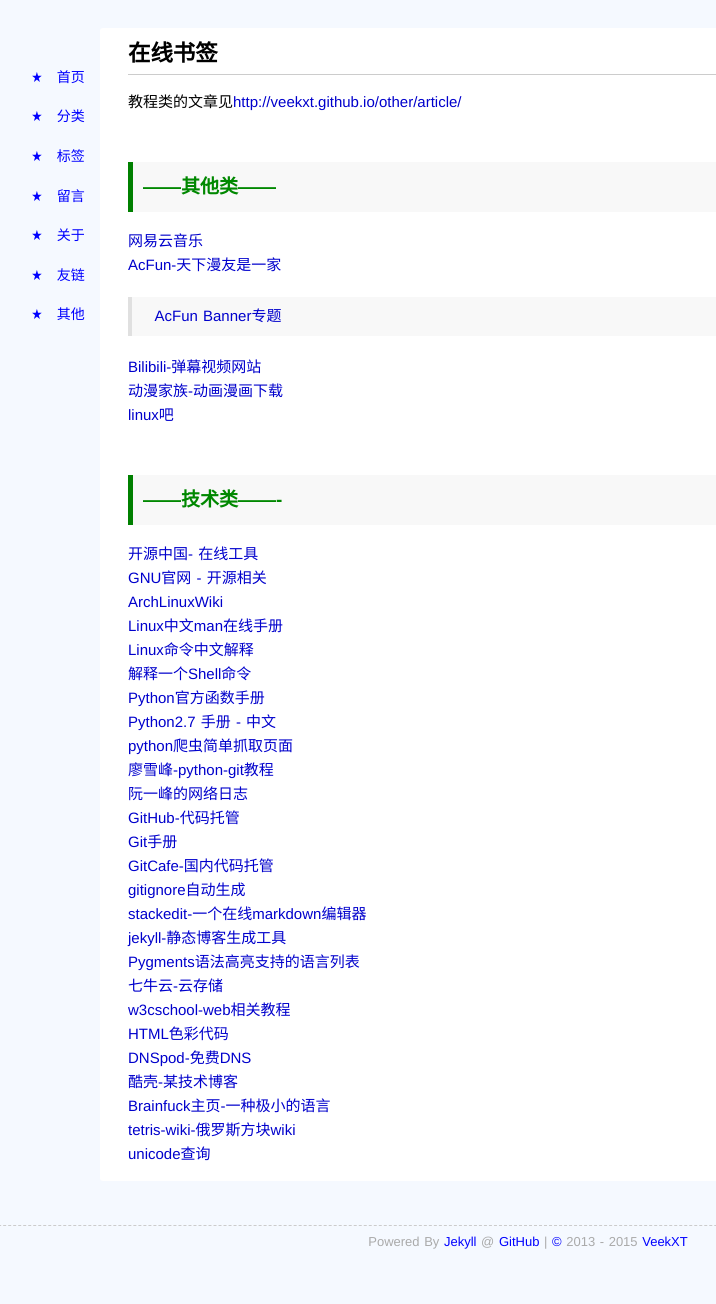
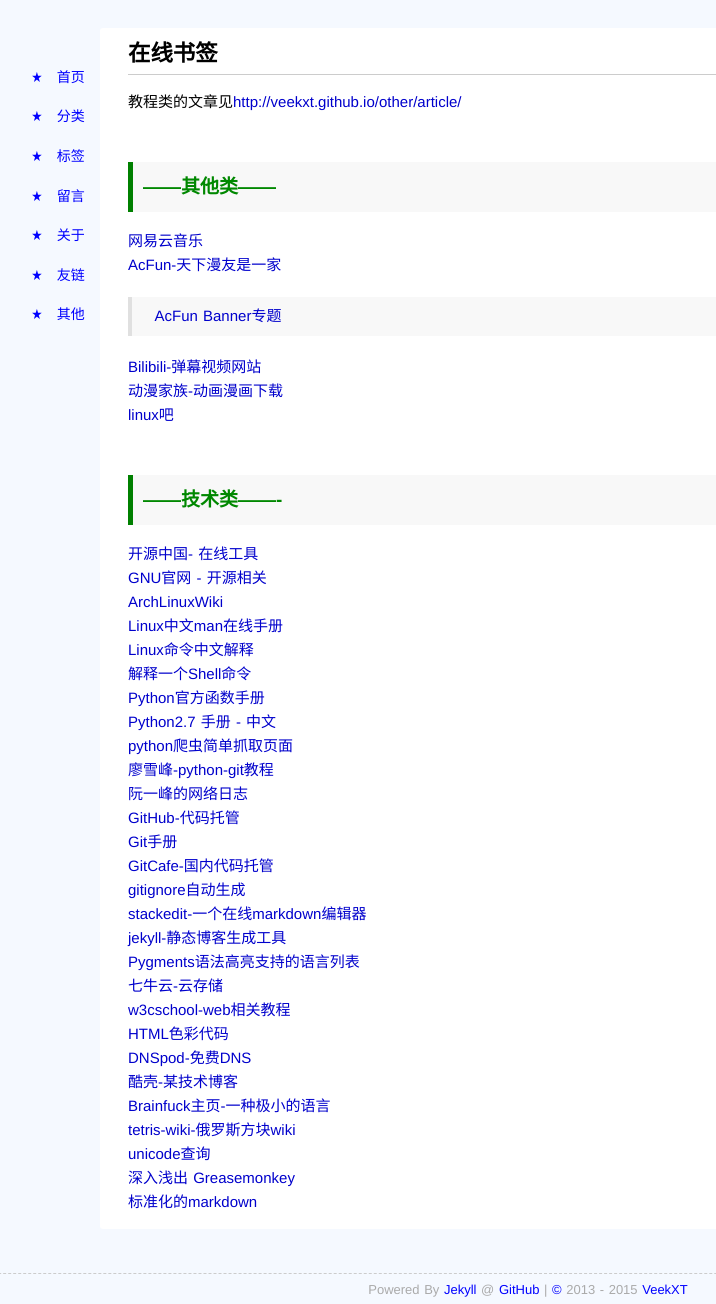
Before and after one commit to veekxt/one-point.github.io, a Jekyll site: the page built from other/bookmark/index.md, in a window 1280 px wide. Shown: the whole page, without its empty margins (112-828 px from the left). Built offline with Jekyll 4.4.1, drawn with Linux system fonts in a browser that asks for light colours; comment, search, counter and statistics services are not loaded; before the commit the page ends 1256 px from its top, so only the background shows below that.

Commit message:
Update index.md

```diff
--- a/other/bookmark/index.md
+++ b/other/bookmark/index.md
@@ -45,3 +45,5 @@
 [Brainfuck主页-一种极小的语言](http://www.muppetlabs.com/~breadbox/bf/)
 [tetris-wiki-俄罗斯方块wiki](http://tetris.wikia.com/wiki/Tetris_Guideline)
 [unicode查询](http://www.unicode.org/charts/)
+[深入浅出 Greasemonkey](http://old.sebug.net/paper/books/greasemonkey/#first.divein)
+[标准化的markdown](http://commonmark.org)
```
